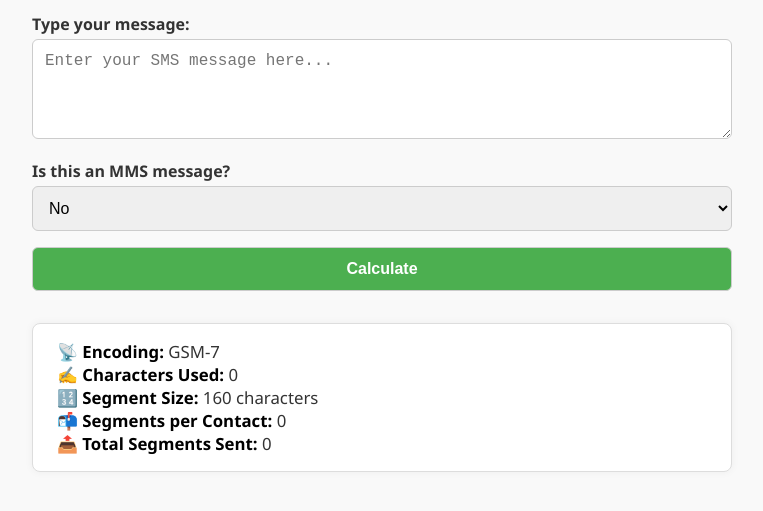
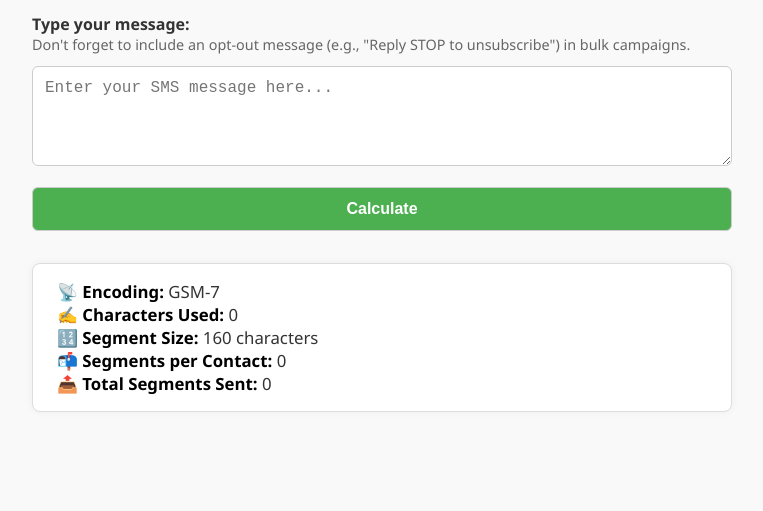
Before and after one commit to FrontROI/sms-segment-calculator, a plain HTML site: page index.html in a window 1280 px wide. Shown: the part 179-690 px from the top of the page, without its empty margins (258-1021 px from the left). Drawn offline with Linux system fonts and the light colour scheme.

Commit message:
Update index.html

```diff
--- a/index.html
+++ b/index.html
@@ -23,6 +23,12 @@
       display: block;
       margin-top: 1rem;
       font-weight: 600;
+    }
+
+    .subheader {
+      font-size: 0.9rem;
+      color: #666;
+      margin-bottom: 0.5rem;
     }
 
     input, select, textarea, button {
@@ -81,13 +87,8 @@
   <input type="number" id="contacts" value="100" min="0">
 
   <label for="message">Type your message:</label>
+  <div class="subheader">Don't forget to include an opt-out message (e.g., "Reply STOP to unsubscribe") in bulk campaigns.</div>
   <textarea id="message" placeholder="Enter your SMS message here..." oninput="calculate()"></textarea>
-
-  <label for="mms">Is this an MMS message?</label>
-  <select id="mms" onchange="calculate()">
-    <option value="no">No</option>
-    <option value="yes">Yes</option>
-  </select>
 
   <button onclick="calculate()">Calculate</button>
 
@@ -114,7 +115,6 @@
     function calculate() {
       const contacts = parseInt(document.getElementById("contacts").value) || 0;
       const message = document.getElementById("message").value || "";
-      const isMMS = document.getElementById("mms").value === "yes";
 
       const encoding = isGSM7(message) ? "GSM-7" : "UCS-2";
       const charCount = message.length;
@@ -122,7 +122,7 @@
       const singleLimit = encoding === "GSM-7" ? 160 : 70;
       const multiLimit = encoding === "GSM-7" ? 153 : 67;
       const segmentSize = charCount > singleLimit ? multiLimit : singleLimit;
-      const segmentsPerContact = isMMS ? 1 : Math.ceil(charCount / segmentSize);
+      const segmentsPerContact = Math.ceil(charCount / segmentSize);
       const totalSegments = contacts * segmentsPerContact;
 
       document.getElementById("result").innerHTML = `
```
